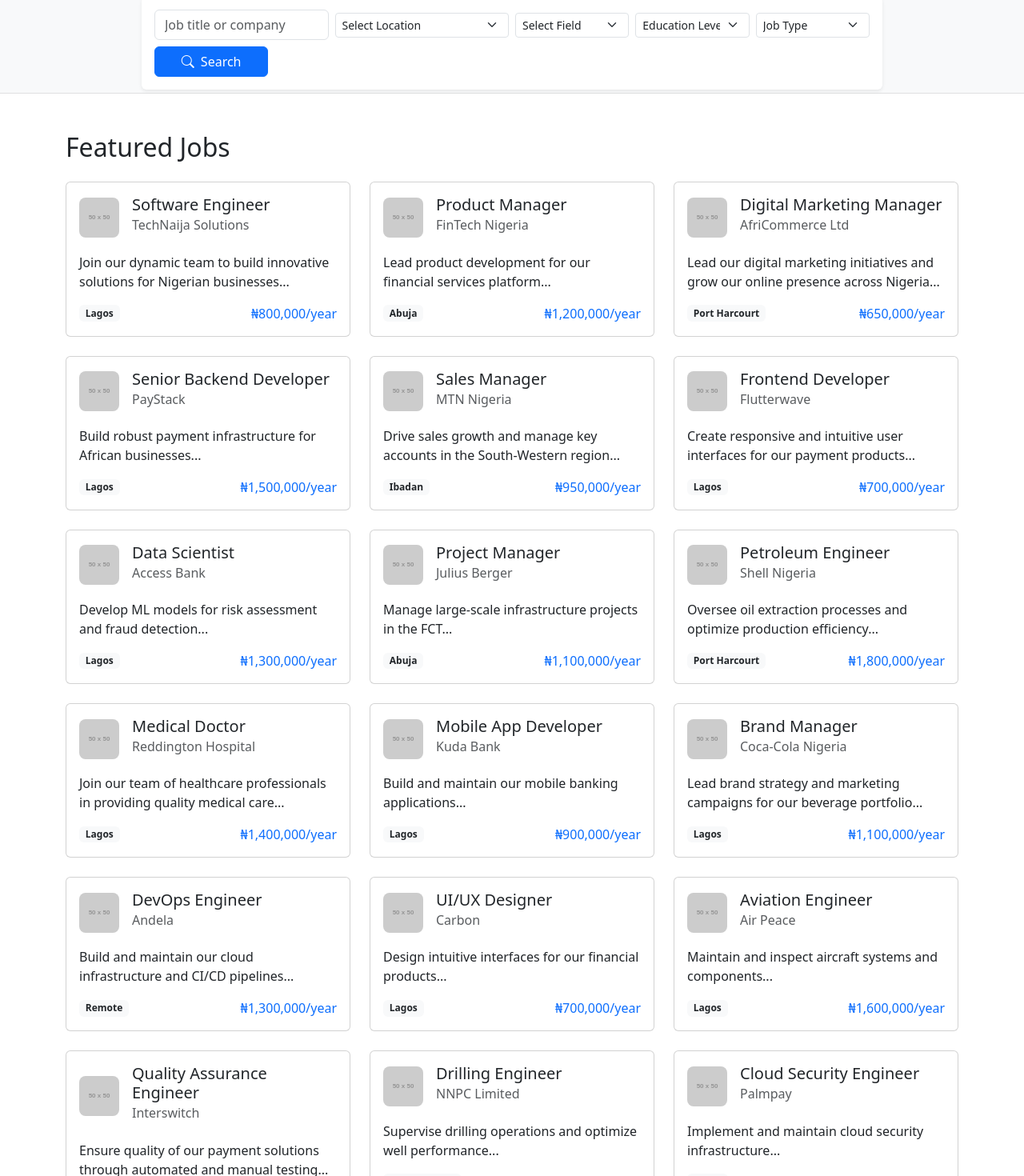
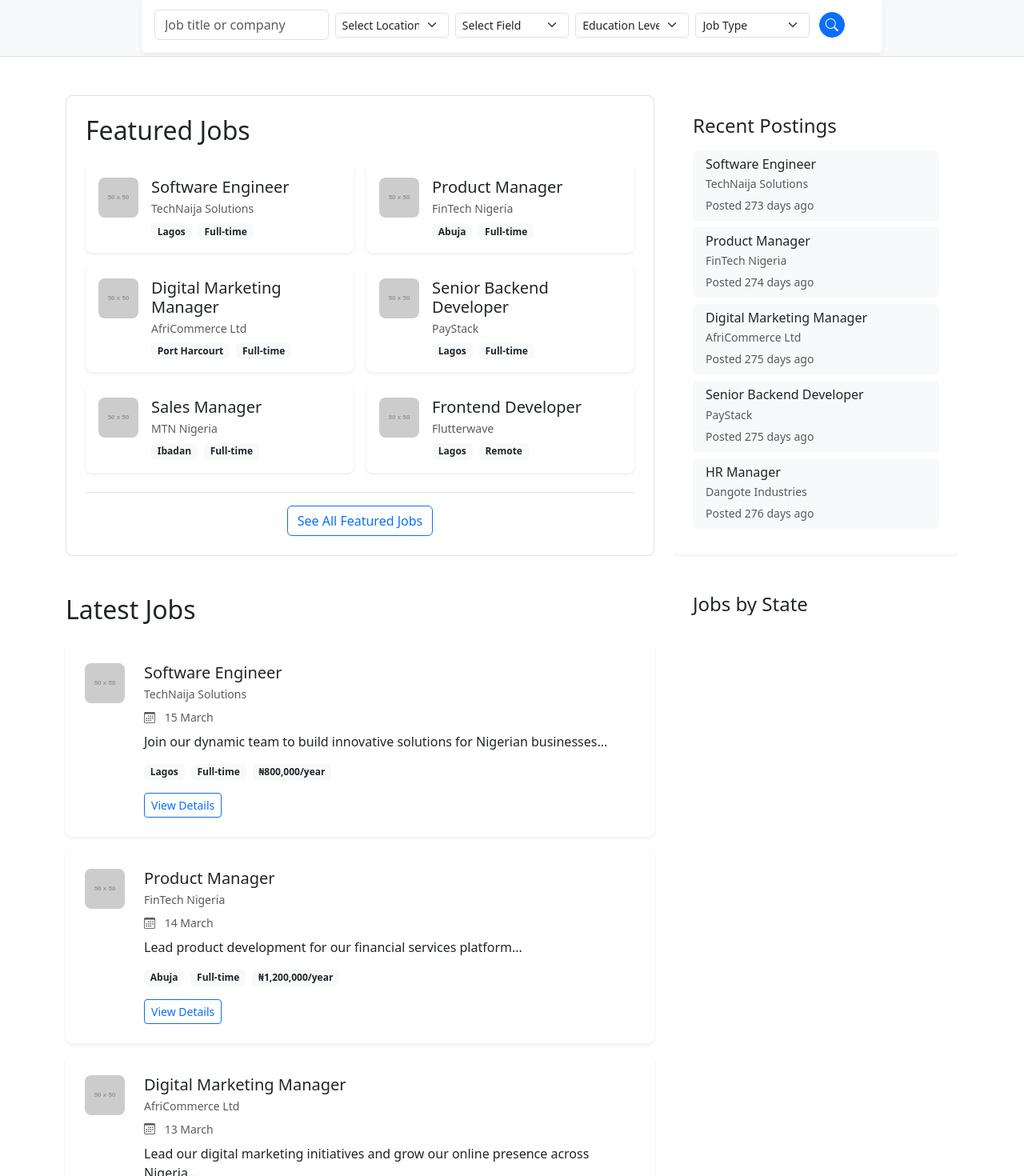
Before and after one commit to Olahdayo/jobs-portal, a Vue app: page / in a window 1280 px wide. Shown: the part 64-1534 px from the top of the page at 80% size. Built offline with nearby package versions, Linux system fonts and the light colour scheme.

Commit message:
Updated commit: Added more features to the home page

```diff
--- a/index.html
+++ b/index.html
@@ -4,7 +4,7 @@
     <meta charset="UTF-8" />
     <!-- <link rel="icon" href="/favicon.ico"> -->
     <meta name="viewport" content="width=device-width, initial-scale=1.0" />
-    <title>ADM Jobs Portal</title>
+    <title>JobHunter</title>
     <link
       href="https://cdn.jsdelivr.net/npm/bootstrap@5.3.3/dist/css/bootstrap.min.css"
       rel="stylesheet"
--- a/src/stores/jobs.js
+++ b/src/stores/jobs.js
@@ -45,6 +45,12 @@
     },
 
     getFeaturedJobs() {
+      return this.jobs
+        .filter(job => job.featured)
+        .slice(0, 6)
+    },
+
+    getAllFeaturedJobs() {
       return this.jobs.filter(job => job.featured)
     },
 
--- /dev/null
+++ b/src/views/FeaturedJobs.vue
@@ -0,0 +1,54 @@
+<template>
+  <div class="container py-5">
+    <h1 class="mb-4">Featured Jobs</h1>
+    <div class="row">
+      <div class="col-md-4 mb-4" v-for="job in featuredJobs" :key="job.id">
+        <div class="card border-0 shadow-sm h-100">
+          <div class="card-body">
+            <div class="d-flex align-items-center mb-3">
+              <img
+                :src="job.companyLogo"
+                alt="Company Logo"
+                class="company-logo me-3"
+              />
+              <div>
+                <h5 class="card-title mb-1">{{ job.title }}</h5>
+                <h6 class="text-muted">{{ job.company }}</h6>
+              </div>
+            </div>
+            <p class="card-text">{{ job.description }}</p>
+            <div class="d-flex justify-content-between align-items-center">
+              <span class="badge bg-light text-dark">{{ job.location }}</span>
+              <span class="text-primary">{{ job.salary }}/year</span>
+            </div>
+          </div>
+        </div>
+      </div>
+    </div>
+  </div>
+</template>
+
+<script>
+import { useJobsStore } from '@/stores/jobs'
+
+export default {
+  name: 'FeaturedJobs',
+  computed: {
+    featuredJobs() {
+      return this.jobsStore.getAllFeaturedJobs()
+    }
+  },
+  setup() {
+    const jobsStore = useJobsStore()
+    return { jobsStore }
+  }
+}
+</script>
+
+<style scoped>
+.company-logo {
+  width: 50px;
+  height: 50px;
+  object-fit: cover;
+}
+</style>
--- a/src/views/Home.vue
+++ b/src/views/Home.vue
@@ -1,6 +1,6 @@
 <template>
   <div>
-    <!-- Search Section -->
+    <!-- This is the search bar that sticks to the top when scrolling -->
     <section class="search-section bg-light sticky-top">
       <div class="container">
         <div class="row justify-content-center">
@@ -20,7 +20,7 @@
                       v-model="searchFilters.query"
                     />
                   </div>
-                  <div class="col-md-3 d-none d-md-block">
+                  <div class="col-md-2 d-none d-md-block">
                     <select
                       class="form-select form-select-sm"
                       v-model="searchFilters.location"
@@ -65,7 +65,7 @@
                       </option>
                     </select>
                   </div>
-                  <div class="col-md-2 d-none d-md-block">
+                  <div class="col-md-2 d-none d-md-block position-relative">
                     <select
                       class="form-select form-select-sm"
                       v-model="searchFilters.jobType"
@@ -79,21 +79,32 @@
                         {{ type }}
                       </option>
                     </select>
-                  </div>
-                  <div class="col-12 col-md-2">
-                    <button type="submit" class="btn btn-primary w-100">
-                      <i class="bi bi-search me-2"></i>Search
+                    <button
+                      type="submit"
+                      class="btn btn-primary rounded-circle position-absolute top-50 translate-middle-y"
+                      style="width: 32px; height: 32px; right: -40px;"
+                    >
+                      <i class="bi bi-search"></i>
                     </button>
                   </div>
                   <!-- Mobile Filter Button -->
                   <div class="col-12 d-md-none mt-1">
+                    <div class="d-flex gap-2">
+                      <button
+                        type="submit"
+                        class="btn btn-primary rounded-circle flex-shrink-0"
+                        style="width: 35px; height: 35px;"
+                      >
+                        <i class="bi bi-search"></i>
+                      </button>
                       <button
                         type="button"
-                      class="btn btn-outline-primary w-100"
+                        class="btn btn-outline-primary flex-grow-1"
                         @click="showMobileFilters = true"
                       >
                         <i class="bi bi-funnel me-2"></i>More Filters
                       </button>
+                    </div>
                   </div>
                 </form>
               </div>
@@ -103,7 +114,7 @@
       </div>
     </section>
 
-    <!-- Mobile Filters Modal -->
+    <!-- This popup shows extra filters on mobile - helps save space! -->
     <div
       class="modal fade"
       id="mobileFiltersModal"
@@ -171,66 +182,75 @@
       </div>
     </div>
 
-    <!-- Featured Jobs -->
-    <section class="py-5">
-      <div class="container">
-        <h2 class="mb-4">Featured Jobs</h2>
+    <div class="container py-5">
       <div class="row">
-          <div class="col-md-4 mb-4" v-for="job in featuredJobs" :key="job.id">
-            <div class="card h-100">
-              <div class="card-body">
-                <div class="d-flex align-items-center mb-3">
+        <!-- Left side - where all the jobs are shown -->
+        <div class="col-lg-8">
+          <!-- VIP Jobs - These are the special featured ones -->
+          <section class="mb-5">
+            <div class="featured-jobs-container border rounded-3 bg-white p-4">
+              <div class="mb-4">
+                <h2 class="m-0">Featured Jobs</h2>
+              </div>
+              <div class="row g-3">
+                <div class="col-md-6" v-for="job in featuredJobs" :key="job.id">
+                  <div class="job-card border-0 shadow-sm p-3 bg-white">
+                    <div class="d-flex align-items-start gap-3">
                       <img
                         :src="job.companyLogo"
                         alt="Company Logo"
-                    class="company-logo me-3"
+                        class="company-logo flex-shrink-0"
+                        width="40"
+                        height="40"
                       />
                       <div>
-                    <h5 class="card-title mb-1">{{ job.title }}</h5>
-                    <h6 class="text-muted">{{ job.company }}</h6>
-                  </div>
-                </div>
-                <p class="card-text">{{ job.description }}</p>
-                <div class="d-flex justify-content-between align-items-center">
-                  <span class="badge bg-light text-dark">{{
-                    job.location
-                  }}</span>
-                  <span class="text-primary">{{ job.salary }}/year</span>
+                        <h5 class="mb-1">{{ job.title }}</h5>
+                        <p class="text-muted mb-2 small">{{ job.company }}</p>
+                        <div class="d-flex gap-2">
+                          <span class="badge bg-light text-dark">{{ job.location }}</span>
+                          <span class="badge bg-light text-dark">{{ job.type }}</span>
                         </div>
                       </div>
                     </div>
                   </div>
                 </div>
               </div>
+              <div class="text-center mt-4 pt-3 border-top">
+                <router-link to="/featured-jobs" class="btn btn-outline-primary">
+                  See All Featured Jobs
+                </router-link>
+              </div>
+            </div>
           </section>
 
-    <!-- Latest Jobs -->
-    <section class="py-5 bg-light">
-      <div class="container">
+          <!-- Fresh Jobs - Shows the most recent postings -->
+          <section>
             <h2 class="mb-4">Latest Jobs</h2>
-        <div class="row">
-          <div class="col-md-6 mb-4" v-for="job in latestJobs" :key="job.id">
-            <div class="card">
-              <div class="card-body">
-                <div class="d-flex justify-content-between">
-                  <div>
-                    <h5 class="card-title">{{ job.title }}</h5>
-                    <h6 class="text-muted">{{ job.company }}</h6>
-                  </div>
+            <div class="row g-3">
+              <div class="col-12" v-for="job in latestJobs" :key="job.id">
+                <div class="job-card border-0 shadow-sm p-4 bg-white">
+                  <div class="d-flex align-items-start gap-4">
                     <img
                       :src="job.companyLogo"
                       alt="Company Logo"
-                    class="company-logo"
+                      class="company-logo flex-shrink-0"
+                      width="60"
+                      height="60"
                     />
+                    <div>
+                      <h5 class="mb-1">{{ job.title }}</h5>
+                      <p class="text-muted mb-2 small">{{ job.company }}</p>
+                      <p class="text-muted mb-2 small">
+                        <i class="bi bi-calendar3 me-2"></i>
+                        {{ formatJobDate(job.postedDate) }}
+                      </p>
+                      <p class="mb-3">{{ job.description }}</p>
+                      <div class="d-flex gap-2">
+                        <span class="badge bg-light text-dark">{{ job.location }}</span>
+                        <span class="badge bg-light text-dark">{{ job.type }}</span>
+                        <span class="badge bg-light text-dark">{{ job.salary }}/year</span>
                       </div>
-                <p class="card-text mt-3">{{ job.description }}</p>
-                <div class="d-flex justify-content-between align-items-center">
-                  <div>
-                    <span class="badge bg-light text-dark me-2">{{
-                      job.location
-                    }}</span>
-                    <span class="badge bg-light text-dark">{{ job.type }}</span>
-                  </div>
+                      <div class="mt-3">
                         <router-link
                           :to="'/jobs/' + job.id"
                           class="btn btn-outline-primary btn-sm"
@@ -245,6 +265,63 @@
             </div>
           </section>
         </div>
+
+        <!-- Right side - Quick stats and filters -->
+        <div class="col-lg-4">
+          <div class="sticky-sidebar custom-scrollbar">
+            <!-- Super fresh jobs - Just posted! -->
+            <div class="sidebar-widget mb-4">
+              <h4 class="mb-3">Recent Postings</h4>
+              <div class="list-group">
+                <a
+                  v-for="job in recentPostings"
+                  :key="job.id"
+                  href="#"
+                  class="list-group-item list-group-item-action border-0 mb-2 rounded"
+                >
+                  <h6 class="mb-1">{{ job.title }}</h6>
+                  <p class="mb-1 small text-muted">{{ job.company }}</p>
+                  <small class="text-muted">Posted {{ formatDate(job.postedDate) }}</small>
+                </a>
+              </div>
+            </div>
+
+            <!-- Jobs grouped by states - helps find local work -->
+            <div class="sidebar-widget mb-4">
+              <h4 class="mb-3">Jobs by State</h4>
+              <div class="list-group">
+                <a
+                  v-for="(count, state) in jobsByState"
+                  :key="state"
+                  href="#"
+                  class="list-group-item list-group-item-action border-0 d-flex justify-content-between align-items-center mb-2 rounded"
+                >
+                  {{ state }}
+                  <span class="badge bg-primary rounded-pill">{{ count }}</span>
+                </a>
+              </div>
+            </div>
+
+            <!-- Most popular job types - what's hot right now -->
+            <div class="sidebar-widget">
+              <h4 class="mb-3">Popular Categories</h4>
+              <div class="list-group">
+                <a
+                  v-for="(count, field) in jobsByField"
+                  :key="field"
+                  href="#"
+                  class="list-group-item list-group-item-action border-0 d-flex justify-content-between align-items-center mb-2 rounded"
+                >
+                  {{ field }}
+                  <span class="badge bg-primary rounded-pill">{{ count }}</span>
+                </a>
+              </div>
+            </div>
+          </div>
+        </div>
+      </div>
+    </div>
+  </div>
 </template>
 
 <script>
@@ -254,6 +331,7 @@
   name: "Home",
   data() {
     return {
+      // These are the filters users can play with to find their perfect job
       searchFilters: {
         query: "",
         location: "",
@@ -261,29 +339,74 @@
         education: "",
         jobType: "",
       },
+      // Controls if the mobile filter menu is showing or not
       showMobileFilters: false,
     };
   },
   computed: {
+    // Grabs the special featured jobs - limited to 6 to keep it snappy
     featuredJobs() {
       return this.jobsStore.getFeaturedJobs();
     },
+    // Gets the newest jobs - fresh off the press!
     latestJobs() {
       return this.jobsStore.getLatestJobs();
     },
+    // Super fresh jobs for the sidebar - just the last 5
+    recentPostings() {
+      return [...this.jobsStore.jobs]
+        .sort((a, b) => new Date(b.postedDate) - new Date(a.postedDate))
+        .slice(0, 5);
+    },
+    // Counts how many jobs we have in each state
+    jobsByState() {
+      return this.jobsStore.jobs.reduce((acc, job) => {
+        acc[job.location] = (acc[job.location] || 0) + 1;
+        return acc;
+      }, {});
+    },
+    // Finds the most popular job categories - top 5 only
+    jobsByField() {
+      const fields = this.jobsStore.jobs.reduce((acc, job) => {
+        acc[job.field] = (acc[job.field] || 0) + 1;
+        return acc;
+      }, {});
+
+      // Sort by count and get top 5
+      return Object.fromEntries(
+        Object.entries(fields)
+          .sort(([,a], [,b]) => b - a)
+          .slice(0, 5)
+      );
+    }
   },
   methods: {
+    // When someone hits the search button - let's find them some jobs!
     handleSearch() {
       this.jobsStore.searchFilters = { ...this.searchFilters };
       this.jobsStore.filterJobs();
       this.$router.push("/jobs");
     },
+    // Handles the mobile filter menu submission
     applyMobileFilters() {
       this.showMobileFilters = false;
       this.handleSearch();
     },
+    // Formats the date to show like "13 December"
+    formatJobDate(dateString) {
+      const date = new Date(dateString);
+      const day = date.getDate();
+      const month = date.toLocaleString('default', { month: 'long' });
+      return `${day} ${month}`;
+    },
+    // Makes dates look nice and friendly - like "2 days ago" instead of a boring date
+    formatDate(dateString) {
+      const days = Math.floor((new Date() - new Date(dateString)) / (1000 * 60 * 60 * 24));
+      return days === 0 ? 'Today' : days === 1 ? 'Yesterday' : `${days} days ago`;
+    }
   },
   setup() {
+    // Gets everything ready when the page loads
     const jobsStore = useJobsStore();
     jobsStore.initializeJobs();
     return { jobsStore };
@@ -292,19 +415,21 @@
 </script>
 
 <style scoped>
+/* Makes the search bar stick nicely to the top */
 .search-section {
   margin-top: -24px;
   z-index: 1000;
   padding: 0.5rem 0;
 }
 
+/* Keeps everything neat when the search bar is stuck */
 .search-section.sticky-top {
   margin-top: 0;
   border-bottom: 1px solid rgba(0, 0, 0, 0.1);
   padding: 0.25rem 0;
 }
 
-/* Modal styles for mobile filters */
+/* Makes things look good on phones */
 @media (max-width: 767px) {
   .modal.show {
     display: block;
@@ -334,4 +459,97 @@
   object-fit: cover;
   border-radius: 8px;
 }
+
+.form-control {
+  padding-right: 2.5rem;
+}
+
+.btn-link:hover {
+  background: none;
+}
+
+.btn-link i {
+  font-size: 1rem;
+}
+
+.btn i {
+  font-size: 1rem;
+}
+
+.btn.rounded-circle {
+  display: flex;
+  align-items: center;
+  justify-content: center;
+  padding: 0;
+}
+
+/* Makes job cards look nice and bouncy on hover */
+.job-card {
+  transition: transform 0.2s;
+  cursor: pointer;
+  border-radius: 8px;
+}
+
+.job-card:hover {
+  transform: translateY(-2px);
+}
+
+/* Sidebar stuff - keeps it in view while scrolling */
+.sticky-sidebar {
+  position: sticky;
+  top: 100px;
+}
+
+.sidebar-widget {
+  background: white;
+  padding: 1.5rem;
+  border-radius: 8px;
+  box-shadow: 0 2px 4px rgba(0,0,0,0.05);
+}
+
+.list-group-item {
+  background: #f8f9fa;
+  transition: background-color 0.2s;
+}
+
+.list-group-item:hover {
+  background: #e9ecef;
+}
+
+@media (max-width: 991.98px) {
+  .sticky-sidebar {
+    position: static;
+    margin-top: 2rem;
+  }
+}
+
+.featured-jobs-container {
+  border: 1px solid #e5e5e5;
+}
+
+/* Pretty scrollbar that doesn't take up too much space */
+.custom-scrollbar {
+  max-height: calc(100vh - 150px);
+  overflow-y: auto;
+  scrollbar-width: thin;
+  scrollbar-color: #888 #f1f1f1;
+}
+
+.custom-scrollbar::-webkit-scrollbar {
+  width: 6px;
+}
+
+.custom-scrollbar::-webkit-scrollbar-track {
+  background: #f1f1f1;
+  border-radius: 10px;
+}
+
+.custom-scrollbar::-webkit-scrollbar-thumb {
+  background: #888;
+  border-radius: 10px;
+}
+
+.custom-scrollbar::-webkit-scrollbar-thumb:hover {
+  background: #555;
+}
 </style>
```
Also changed, not shown: src/router/index.js (+6 -1 lines). Lines whose indentation alone changed are shown as unchanged.
